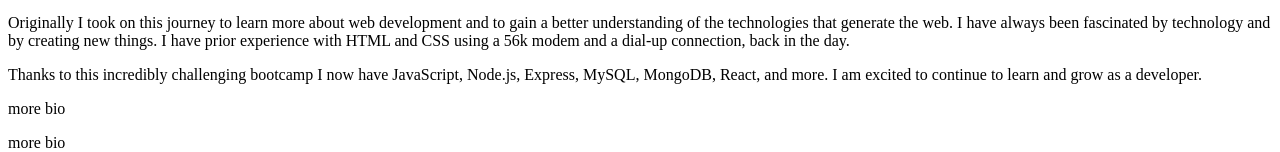
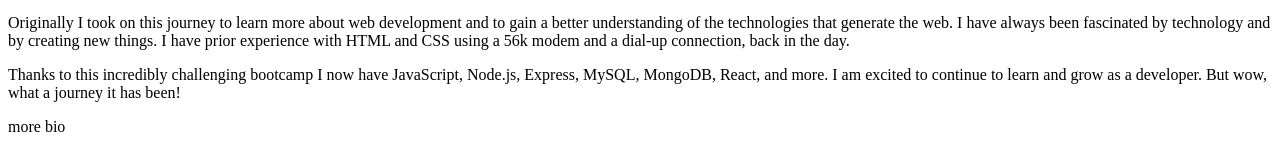
Before and after one commit to F3N215/React-Portfolio, a React (Create React App) app: page / in a window 1280 px wide. Shown: the part 1304-1456 px from the top of the page. Built offline with nearby package versions, Linux system fonts and the light colour scheme.

Commit message:
add more to about

```diff
--- a/src/components/about/index.js
+++ b/src/components/about/index.js
@@ -31,7 +31,8 @@
           <p>
             Thanks to this incredibly challenging bootcamp I now have
             JavaScript, Node.js, Express, MySQL, MongoDB, React, and more. I am
-            excited to continue to learn and grow as a developer.
+            excited to continue to learn and grow as a developer. But wow, what
+            a journey it has been!
           </p>
 
           <p>more bio</p>
```
